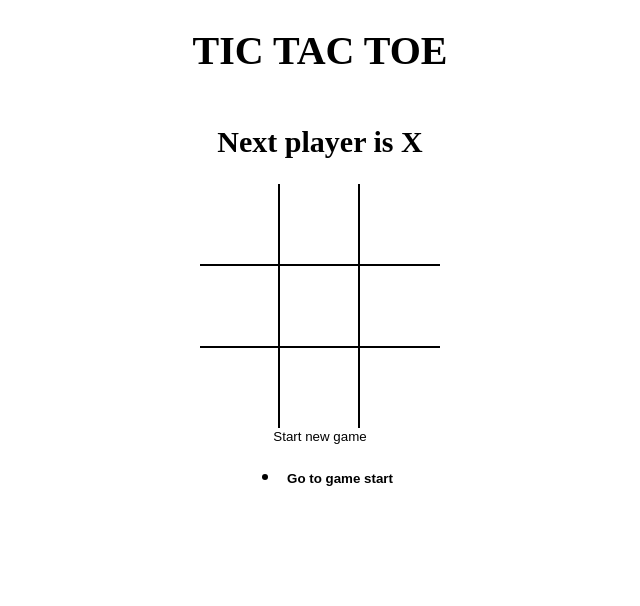
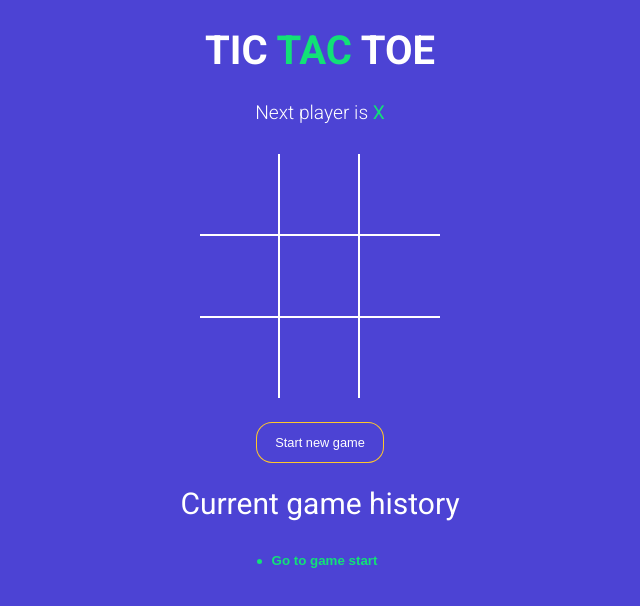
Before and after one commit to aka-Kush/React, a React (Create React App) app in the folder tic-tac-toe/: page / in a window 1280 px wide. Shown: the top 606 px of the page, without its empty margins (320-960 px from the left). Built offline with nearby package versions, Linux system fonts and the light colour scheme.

Commit message:
added Styling to entire app

```diff
--- a/tic-tac-toe/public/index.html
+++ b/tic-tac-toe/public/index.html
@@ -1,43 +1,17 @@
 <!DOCTYPE html>
 <html lang="en">
   <head>
-    <meta charset="utf-8" />
-    <!-- <link rel="icon" href="%PUBLIC_URL%/favicon.ico" /> -->
-    <meta name="viewport" content="width=device-width, initial-scale=1" />
-    <meta name="theme-color" content="#000000" />
-    <meta
-      name="description"
-      content="Web site created using create-react-app"
+    <meta charset="UTF-8" />
+    <meta name="viewport" content="width=device-width, initial-scale=1.0" />
+    <meta http-equiv="X-UA-Compatible" content="ie=edge" />
+    <link
+      href="https://fonts.googleapis.com/css?family=Roboto:300,400,700&display=swap"
+      rel="stylesheet"
     />
-    <link rel="apple-touch-icon" href="%PUBLIC_URL%/logo192.png" />
-    <!--
-      manifest.json provides metadata used when your web app is installed on a
-      user's mobile device or desktop. See https://developers.google.com/web/fundamentals/web-app-manifest/
-    -->
-    <link rel="manifest" href="%PUBLIC_URL%/manifest.json" />
-    <!--
-      Notice the use of %PUBLIC_URL% in the tags above.
-      It will be replaced with the URL of the `public` folder during the build.
-      Only files inside the `public` folder can be referenced from the HTML.
-
-      Unlike "/favicon.ico" or "favicon.ico", "%PUBLIC_URL%/favicon.ico" will
-      work correctly both with client-side routing and a non-root public URL.
-      Learn how to configure a non-root public URL by running `npm run build`.
-    -->
-    <title>React App</title>
+    <title>TIC TAC TOE</title>
   </head>
   <body>
     <noscript>You need to enable JavaScript to run this app.</noscript>
     <div id="root"></div>
-    <!--
-      This HTML file is a template.
-      If you open it directly in the browser, you will see an empty page.
-
-      You can add webfonts, meta tags, or analytics to this file.
-      The build step will place the bundled scripts into the <body> tag.
-
-      To begin the development, run `npm start` or `yarn start`.
-      To create a production bundle, use `npm run build` or `yarn build`.
-    -->
   </body>
 </html>
--- a/tic-tac-toe/src/App.js
+++ b/tic-tac-toe/src/App.js
@@ -49,10 +49,13 @@
 
   return (
     <div className="app">
-      <h1>TIC TAC TOE</h1>
+      <h1>TIC <span className="text-green"> TAC </span> TOE </h1>
       <StatusMessage winner={winner} current={current}/>
       <Board board={current.board} handleSquareClick={handleSquareClick} winningSquares={winningSquares}/>
-      <button type="button" onClick={onNewGame}>Start new game</button>
+      <button type="button" onClick={onNewGame} className={`btn-reset ${winner ? 'active' : ''}`}>
+        Start new game
+      </button>
+      <h2 style={{fontWeight: 'normal'}}>Current game history</h2>
       <History history={history} moveTo={moveTo} currentMove={currentMove}/>
     </div>
   );
--- a/tic-tac-toe/src/components/History.js
+++ b/tic-tac-toe/src/components/History.js
@@ -2,14 +2,13 @@
 
 const History = ({history, moveTo, currentMove}) => {
     return (
-        <ul>
+        <div className="history-wrapper">
+            <ul className="history">
                 {history.map((_, move) => {
                     return (
                         <li key={move}>
                             <button
-                            style={{
-                                fontWeight: move === currentMove ? 'bold' : 'normal',
-                            }}
+                                className={ `btn-move ${move === currentMove ? 'active' : ''}` }
                                 type="button"
                                 onClick={() => {
                                     moveTo(move)
@@ -20,6 +19,7 @@
                     );
                 })}
             </ul>
+        </div>
     )
 }
 
--- a/tic-tac-toe/src/components/Square.js
+++ b/tic-tac-toe/src/components/Square.js
@@ -3,7 +3,11 @@
 const Square = ({value, onClick, isWinningSquare}) => {
     return (
         < >
-            <button type="button" className="square" onClick={onClick} style={{fontWeight : isWinningSquare ? 'bold' : 'normal'}}>
+            <button
+                type="button"
+                className={` square ${isWinningSquare ? 'winning' : ''} ${value === 'X' ? 'text-green' : 'text-orange'}`}
+                onClick={onClick}
+            >
                 {value}
             </button>
         </>
--- a/tic-tac-toe/src/components/StatusMessage.js
+++ b/tic-tac-toe/src/components/StatusMessage.js
@@ -4,12 +4,30 @@
 
     const noMovesLeft = current.board.every(el => el !== null)
     return (
-        <h2>
-            { winner && `Winner is ${winner}` }
-            { !winner && !noMovesLeft && `Next player is ${current.isXNext ? 'X' : 'O'}` }
-            { !winner && noMovesLeft && `X and O tied` }
-        </h2>
+        <div className="status-message">
+            {winner &&
+            <>
+                Winner is <span className={winner === 'X' ? 'text-green' : 'text-orange'}>
+                    {winner}
+                </span>
+            </>
+            }
+
+            {!winner && !noMovesLeft &&
+            <>
+                Next player is <span className={current.isXNext ? 'text-green' : 'text-orange'}>
+                    {current.isXNext ? 'X' : 'O'}
+                </span>
+            </>
+            }
+
+            {!winner && noMovesLeft &&
+            <>
+                <span className="text-green">X</span> and <span className="text-orange">O</span> tied.
+            </>
+            }
+        </div>
     )
 }
 
-export default StatusMessage
+export default StatusMessage;
--- a/tic-tac-toe/src/styles/root.scss
+++ b/tic-tac-toe/src/styles/root.scss
@@ -1,4 +1,11 @@
+$green: #12e177;
+$orange: #ffc72a;
+$blue: #4c43d4;
+
 body {
+  font-family: "Roboto", sans-serif;
+  background-color: $blue;
+  color: #fff;
   padding: 0;
   margin: 0;
 }
@@ -19,18 +26,83 @@
   align-items: center;
 }
 
+.text-green {
+  color: $green;
+}
+
+.text-orange {
+  color: $orange;
+}
+
+.history-wrapper {
+  width: 300px;
+  text-align: center;
+  margin-bottom: 20px;
+  .history {
+    display: inline-block;
+    padding: 0;
+    margin: 0;
+    li {
+      list-style: none;
+      text-align: left;
+      &:before {
+        content: "";
+        border-radius: 50%;
+        display: inline-block;
+        height: 5px;
+        width: 5px;
+        background-color: $green;
+        margin-right: 4px;
+        margin-bottom: 1px;
+      }
+
+      .btn-move {
+        color: #fff;
+        &.active {
+          font-weight: bold;
+          color: $green;
+        }
+      }
+    }
+  }
+}
+
+.status-message {
+  margin-bottom: 30px;
+  font-size: 1.2rem;
+  font-weight: lighter;
+  span {
+    font-weight: normal;
+  }
+}
+
+.btn-reset {
+  font-size: 0.8rem;
+  color: #fff;
+  border-radius: 15px;
+  padding: 12px 18px;
+  margin-top: 25px;
+  transition: all 0.2s;
+  background-color: $blue;
+  box-shadow: 0px 0px 0px 1px $orange;
+  &.active {
+    background-color: $orange;
+    box-shadow: none;
+  }
+}
+
 .board {
   .board-row {
     display: flex;
     flex-direction: row;
-    border-bottom: 2px solid #000;
+    border-bottom: 2px solid #fff;
     &:last-child {
       border-bottom: none;
     }
     .square {
       width: 80px;
       height: 80px;
-      border-right: 2px solid #000;
+      border-right: 2px solid #fff;
       font-size: 2.5rem;
       padding: 0;
       overflow: hidden;
@@ -38,6 +110,63 @@
       &:last-child {
         border-right: none;
       }
+      &.winning {
+        animation: scaleText 1.4s infinite;
+        @keyframes scaleText {
+          0% {
+            transform: 2.5rem;
+          }
+          50% {
+            font-size: 3.5rem;
+          }
+          100% {
+            font-size: 2.5rem;
+          }
+        }
+      }
     }
   }
 }
+
+.bg-balls {
+  position: fixed;
+  top: 0;
+  left: 0;
+  right: 0;
+  bottom: 0;
+  min-width: 100%;
+  z-index: -1;
+
+  &:before,
+  &:after {
+    content: "";
+    position: absolute;
+    width: 150px;
+    height: 150px;
+    border-radius: 50%;
+  }
+
+  &:before {
+    background-color: $orange;
+    right: -75px;
+    bottom: -75px;
+    @media screen and (min-width: 476px) {
+      width: 220px;
+      height: 220px;
+      right: -110px;
+      bottom: -110px;
+    }
+  }
+
+  &:after {
+    background-color: $green;
+    top: -75px;
+    left: -75px;
+    @media screen and (min-width: 476px) {
+      width: 220px;
+      height: 220px;
+      top: -110px;
+      left: -110px;
+    }
+  }
+}
```
Lines whose indentation alone changed are shown as unchanged.
